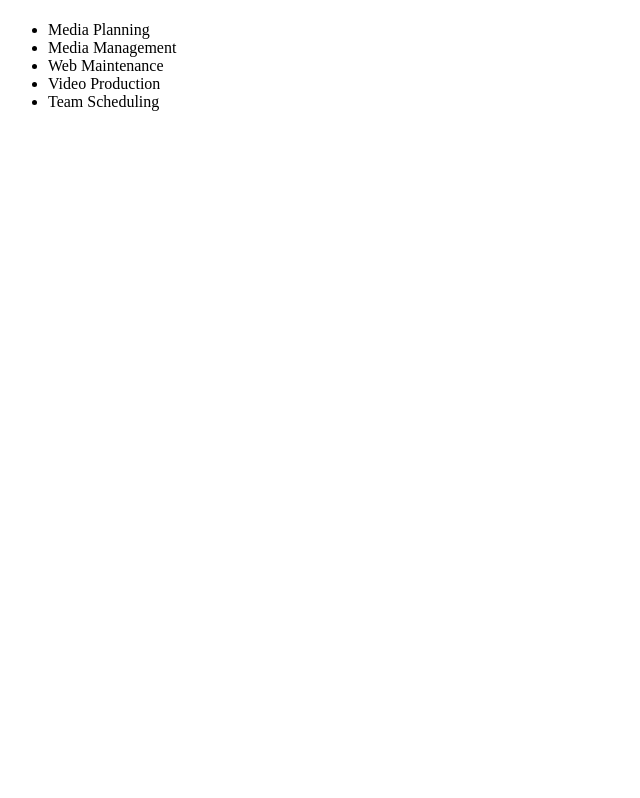
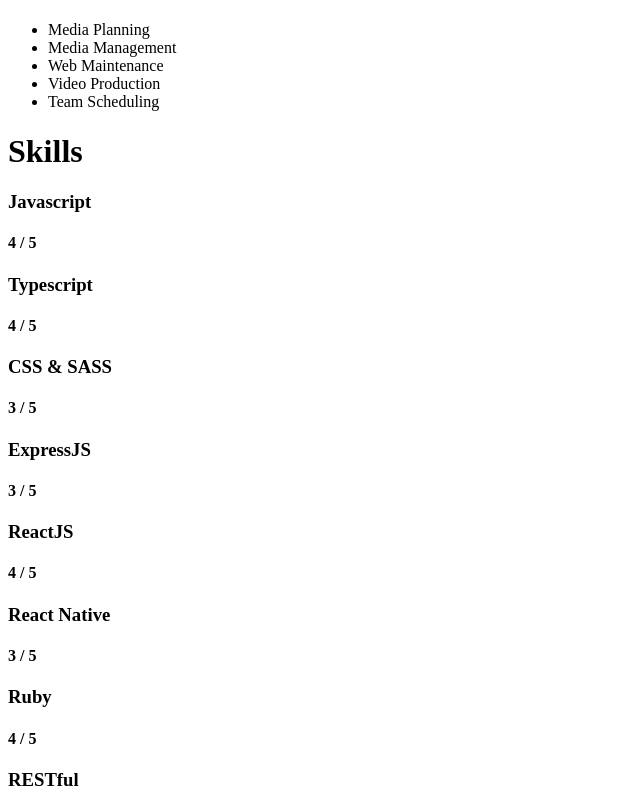
Before and after one commit to coryjamescrook/resume, a Next.js app: page / in a window 1280 px wide. Shown: the part 1502-2300 px from the top of the page, without its empty margins (0-640 px from the left). Before the commit the page ends 1629 px from the top, so only its background shows below. Built offline with nearby package versions, Linux system fonts and the light colour scheme.

Commit message:
add in skill section

```diff
--- a/content/index.js
+++ b/content/index.js
@@ -40,6 +40,7 @@ const content = {
   },
   skills: {
     heading: 'Skills',
+    subHeading: null,
     stack: [
       {
         skill: 'Javascript',
--- a/pages/Experience.js
+++ b/pages/Experience.js
@@ -12,7 +12,7 @@ const Experience = ({ heading, subHeading, jobs }) => {
     return (
       <div id="experience">
         <h1>{heading}</h1>
-        <h2>{subHeading}</h2>
+        { subHeading ? <h2>{subHeading}</h2> : null }
         <div className="experience__jobs">
           { jobCards }
         </div>
--- a/pages/Hero.js
+++ b/pages/Hero.js
@@ -2,7 +2,7 @@ const Hero = ({ heading, subHeading }) => {
   return (
     <div id="hero">
       <h1>{heading}</h1>
-      <h2>{subHeading}</h2>
+      { subHeading ? <h2>{subHeading}</h2> : null }
     </div>
   )
 }
--- /dev/null
+++ b/pages/Skills.js
@@ -0,0 +1,22 @@
+const Skills = ({ skills }) => {
+  return (
+    <div id="skills">
+      <h1>{skills.heading}</h1>
+      { skills.subHeading ? <h2>{skills.subHeading}</h2> : null }
+      <div className="skills__stack-list">
+        { skills.stack.map((s, i) => <Skill key={i} item={s} /> ) }
+      </div>
+    </div>
+  )
+}
+
+const Skill = ({ key, item }) => {
+  return (
+    <div key={key} className="skills__stack-item card">
+      <h3>{item.skill}</h3>
+      <h4>{`${item.level} / 5`}</h4>
+    </div>
+  )
+}
+
+export default Skills
--- a/pages/index.js
+++ b/pages/index.js
@@ -3,6 +3,7 @@ import resume from '../content'
 import Hero from './Hero'
 import Bio from './Bio'
 import Experience from './Experience'
+import Skills from './Skills'
 
 function Home() {
   return (
@@ -18,6 +19,7 @@ function Home() {
         subHeading={resume.experience.subHeading}
         jobs={resume.experience.jobs}
       />
+      <Skills skills={resume.skills} />
     </div>
   )
 }
```
